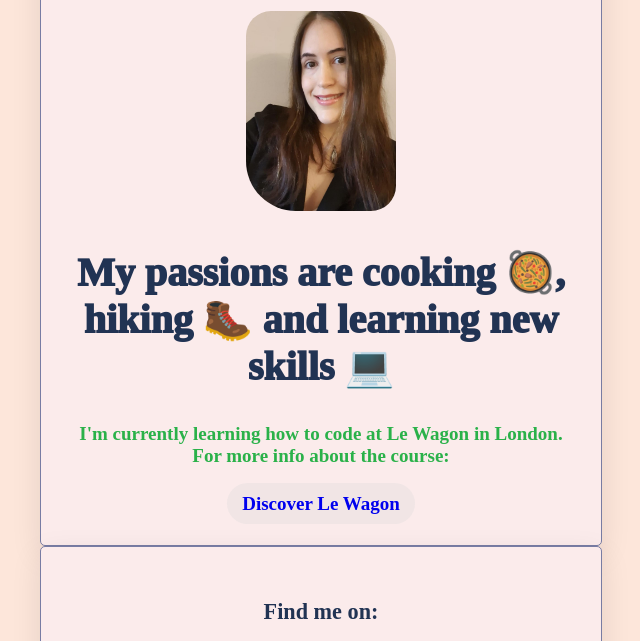
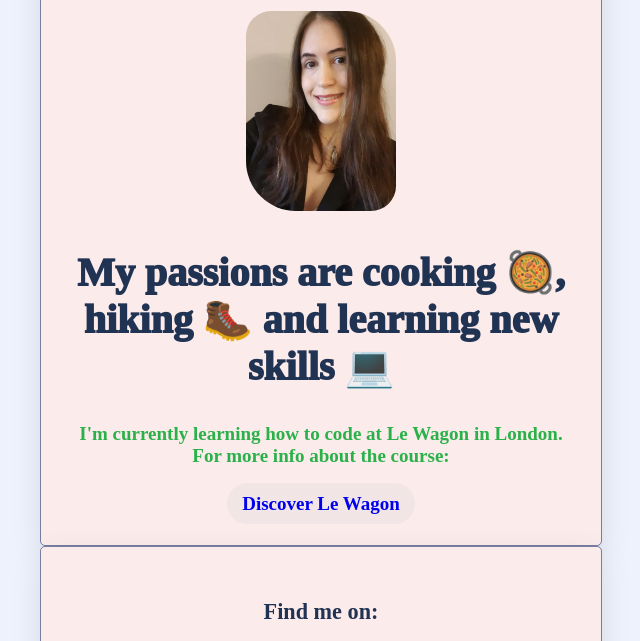
Before and after one commit to MelissaTardivel/profile, a plain HTML site: page index.html in a window 1280 px wide. Shown: the part 167-808 px from the top of the page, without its empty margins (319-959 px from the left). Drawn offline with Linux system fonts and the light colour scheme; a web font is replaced by a local one.

Commit message:
make my profile prettier

```diff
--- a/style.css
+++ b/style.css
@@ -1,5 +1,5 @@
 body {
-  background-color: #fde6da;
+  background-color: #eef2fc;
   color: #213353;
   font-family: 'Source Serif Pro', serif;
   font-size: 19px;
```
